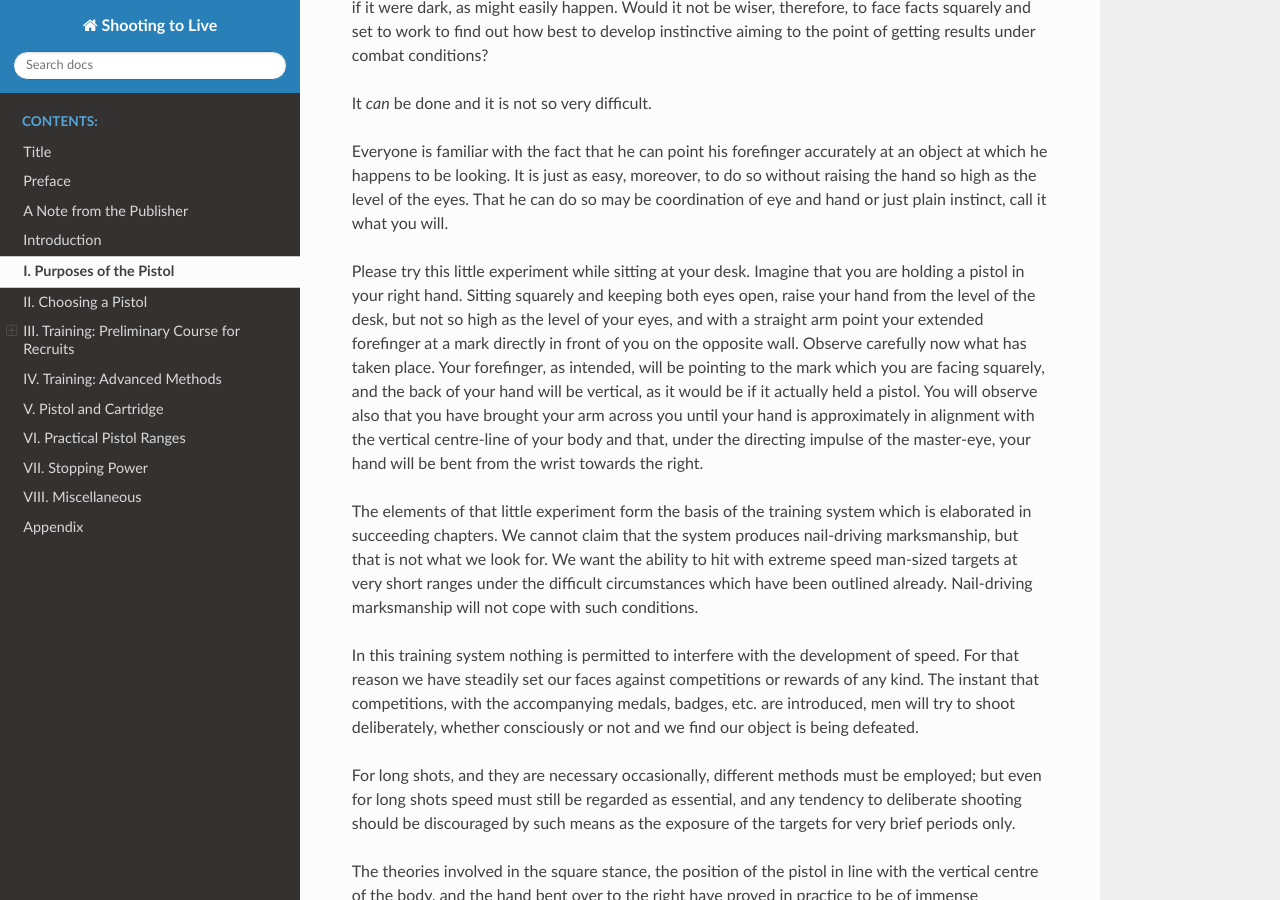
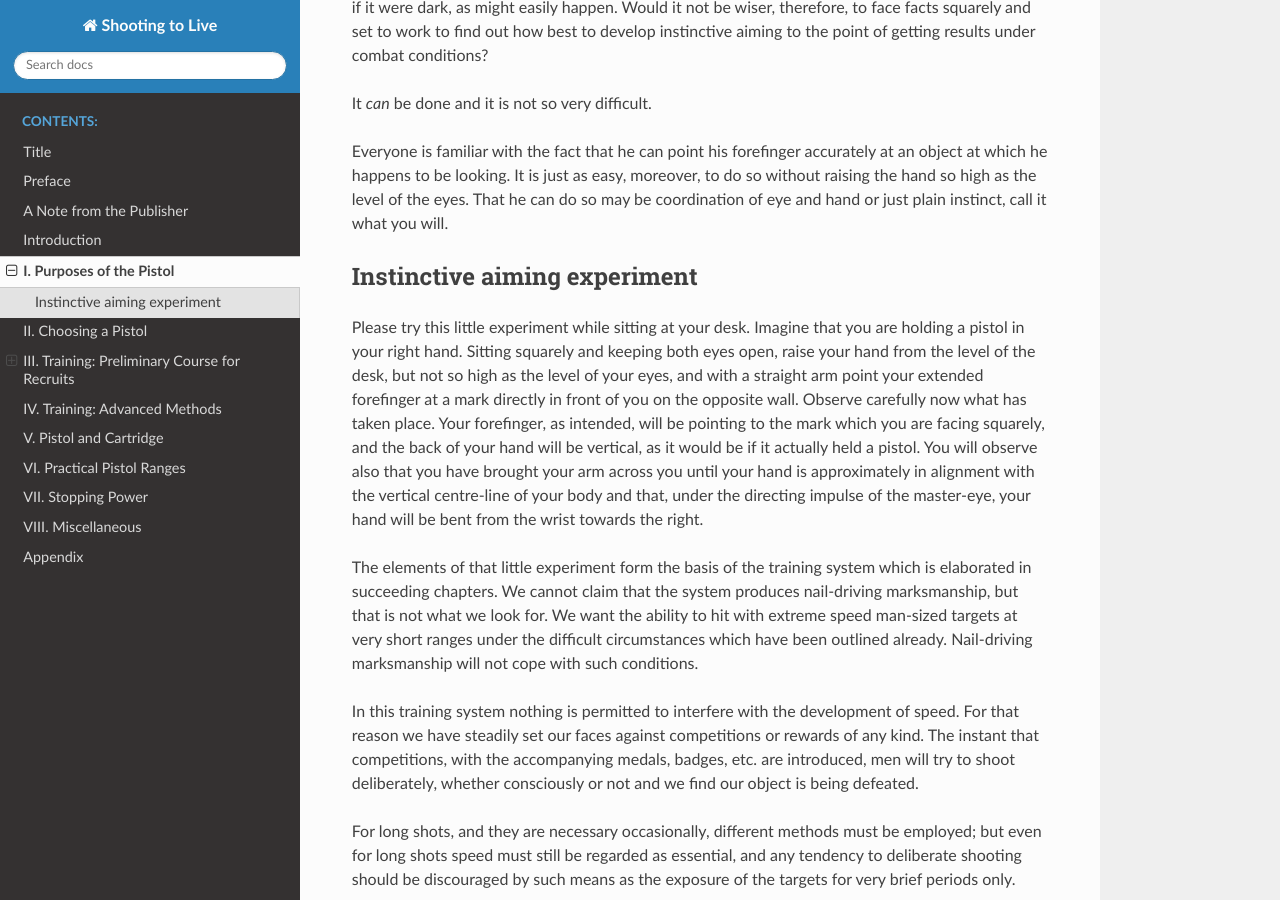
Before and after one commit to Tyrn/StoL, a Sphinx documentation site: the page built from source/fount/01-purposes-of-the-pistol.rst, in a window 1280 px wide and 900 px high, scrolled down 2300 px. Built offline with Sphinx 7.4.7 and the Read the Docs theme 2.0.0, drawn with Linux system fonts in a browser that asks for light colours.

Commit message:
Label experiment employed

```diff
--- a/source/fount/01-purposes-of-the-pistol.rst
+++ b/source/fount/01-purposes-of-the-pistol.rst
@@ -163,6 +165,11 @@ level of the eyes. That he can do so may be
 coordination of eye and hand or just plain instinct,
 call it what you will.
 
+.. _i_experiment:
+
+Instinctive aiming experiment
+-----------------------------
+
 Please try this little experiment while sitting at
 your desk. Imagine that you are holding a pistol in
 your right hand. Sitting squarely and keeping both
--- a/source/fount/03-training-preliminary.rst
+++ b/source/fount/03-training-preliminary.rst
@@ -114,7 +114,7 @@ controlled by the combination of the square stance
 and the manner of holding the pistol, *i.e.* in the
 centre of the body, with the hand bent over to the
 right, elements which were employed unconsciously
-in the experiment on page 6. The mastery of this
+in the :ref:`experiment <i_experiment>` of Chapter I. The mastery of this
 combination is all that is required for effective aiming
 at short range, a point which will emerge more clearly,
 
```
Also changed, not shown: other parts of source/fount/01-purposes-of-the-pistol.rst (+2 -0 lines).
